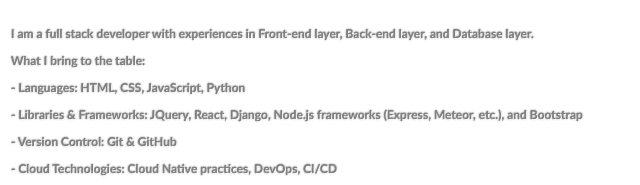
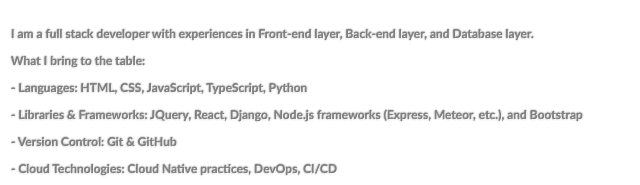
Before and after one commit to Jean-Joooo/Full-Stack-Portofolio-Project-htmlcssjs-Coursera-IBM, a plain HTML site: page index.html in a window 1280 px wide. Shown: the part 184-369 px from the top of the page, 457-1097 px from the left. Drawn offline with Linux system fonts and the light colour scheme; a script that the page names is missing.

Commit message:
Update index.html

```diff
--- a/index.html
+++ b/index.html
@@ -44,7 +44,7 @@
           </h1>
             <p>I am a full stack developer with experiences in Front-end layer, Back-end layer, and Database layer.</p>
             <p>What I bring to the table:</p>
-            <p>- Languages: HTML, CSS, JavaScript, Python</p>
+            <p>- Languages: HTML, CSS, JavaScript, TypeScript, Python</p>
             <p>- Libraries & Frameworks: JQuery, React, Django, Node.js frameworks (Express, Meteor, etc.), and Bootstrap</p>
             <p>- Version Control: Git & GitHub</p>
             <p>- Cloud Technologies: Cloud Native practices, DevOps, CI/CD</p>
```
